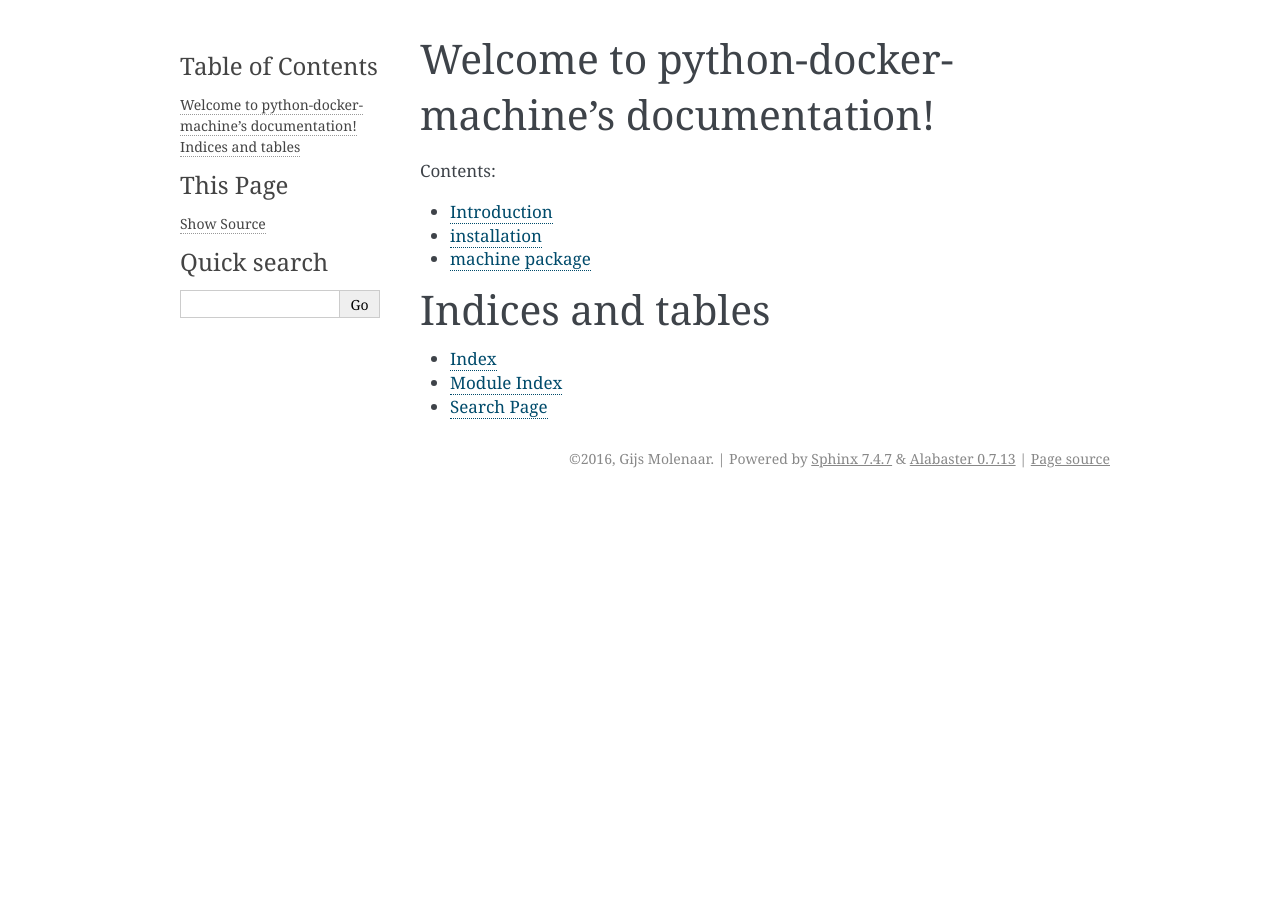
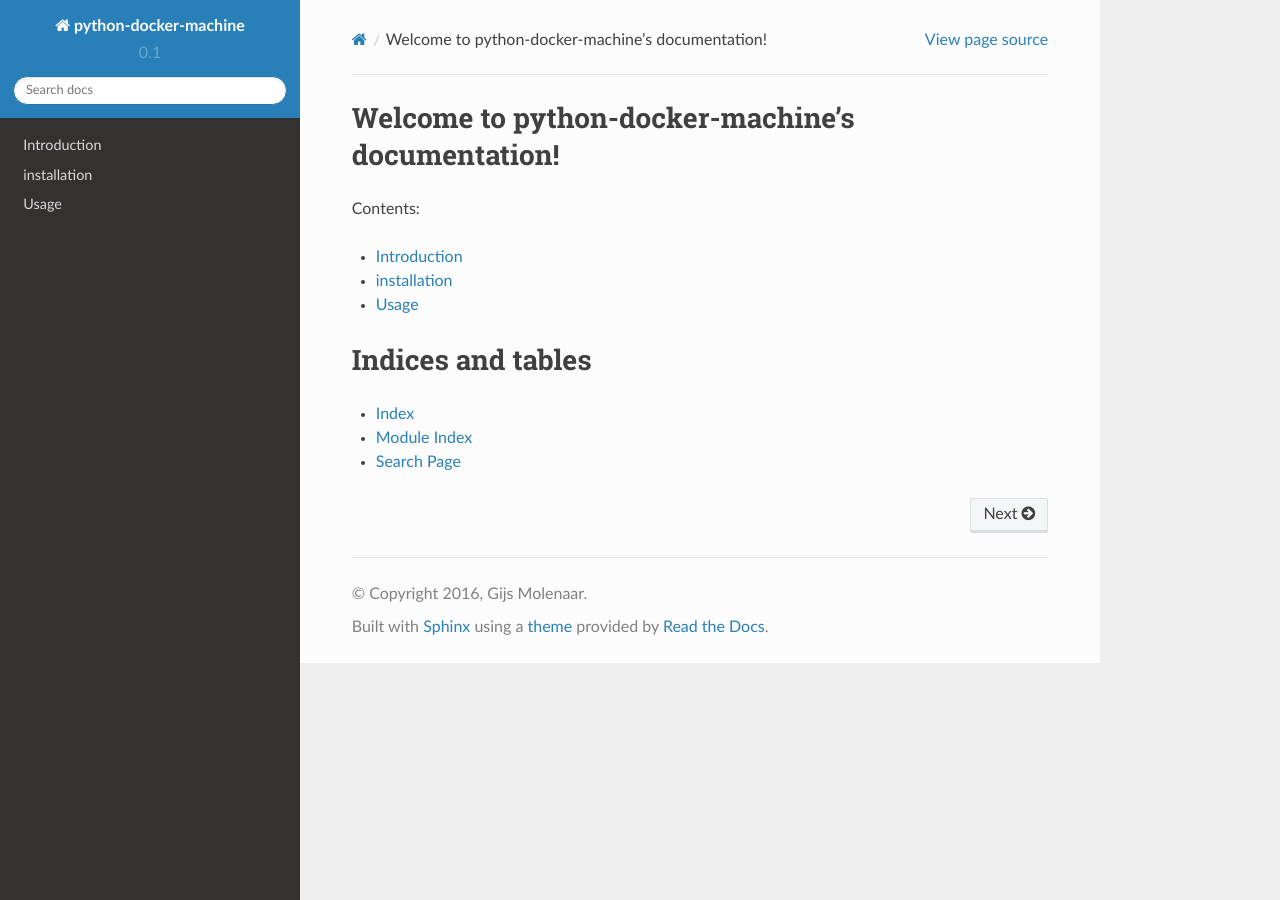
Before and after one commit to gijzelaerr/python-docker-machine, a Sphinx documentation site: the page built from docs/index.rst, in a window 1280 px wide. Built offline with Sphinx 7.4.7 and the Read the Docs theme 2.0.0, drawn with Linux system fonts in a browser that asks for light colours.

Commit message:
small documentation improvements

```diff
--- a/docs/conf.py
+++ b/docs/conf.py
@@ -34,6 +34,7 @@ import machine
 extensions = [
     'sphinx.ext.autodoc',
     'sphinx.ext.coverage',
+    'sphinx.ext.napoleon',
 ]
 
 # Add any paths that contain templates here, relative to this directory.
@@ -113,7 +114,7 @@ todo_include_todos = False
 
 # The theme to use for HTML and HTML Help pages.  See the documentation for
 # a list of builtin themes.
-html_theme = 'alabaster'
+html_theme = 'sphinx_rtd_theme'
 
 # Theme options are theme-specific and customize the look and feel of a theme
 # further.  For a list of options available for each theme, see the
--- a/docs/usage.rst
+++ b/docs/usage.rst
@@ -1,5 +1,5 @@
-machine package
-===============
+Usage
+=====
 
 .. automodule:: machine.machine
     :members:
```
Also changed, not shown: 1 other file.
